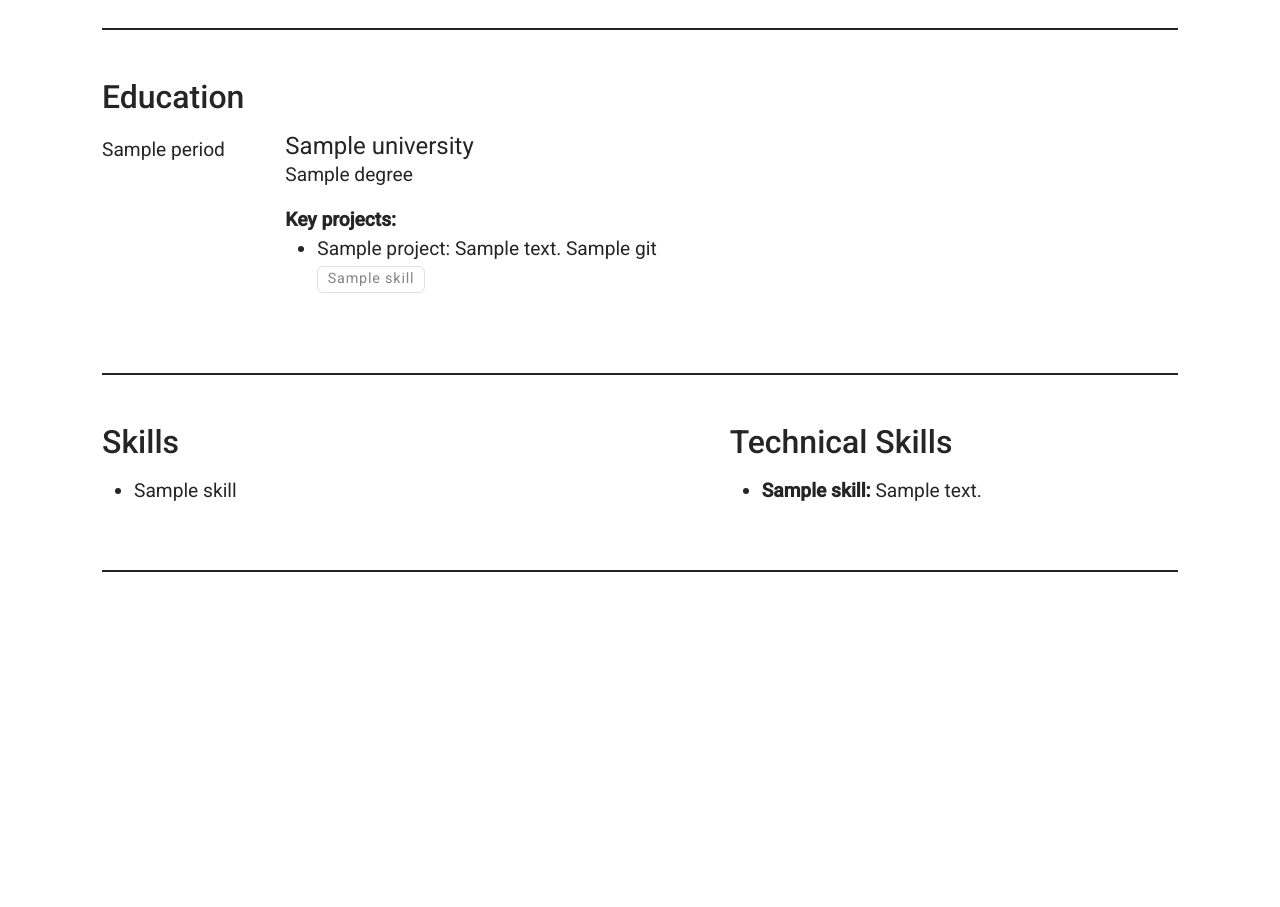
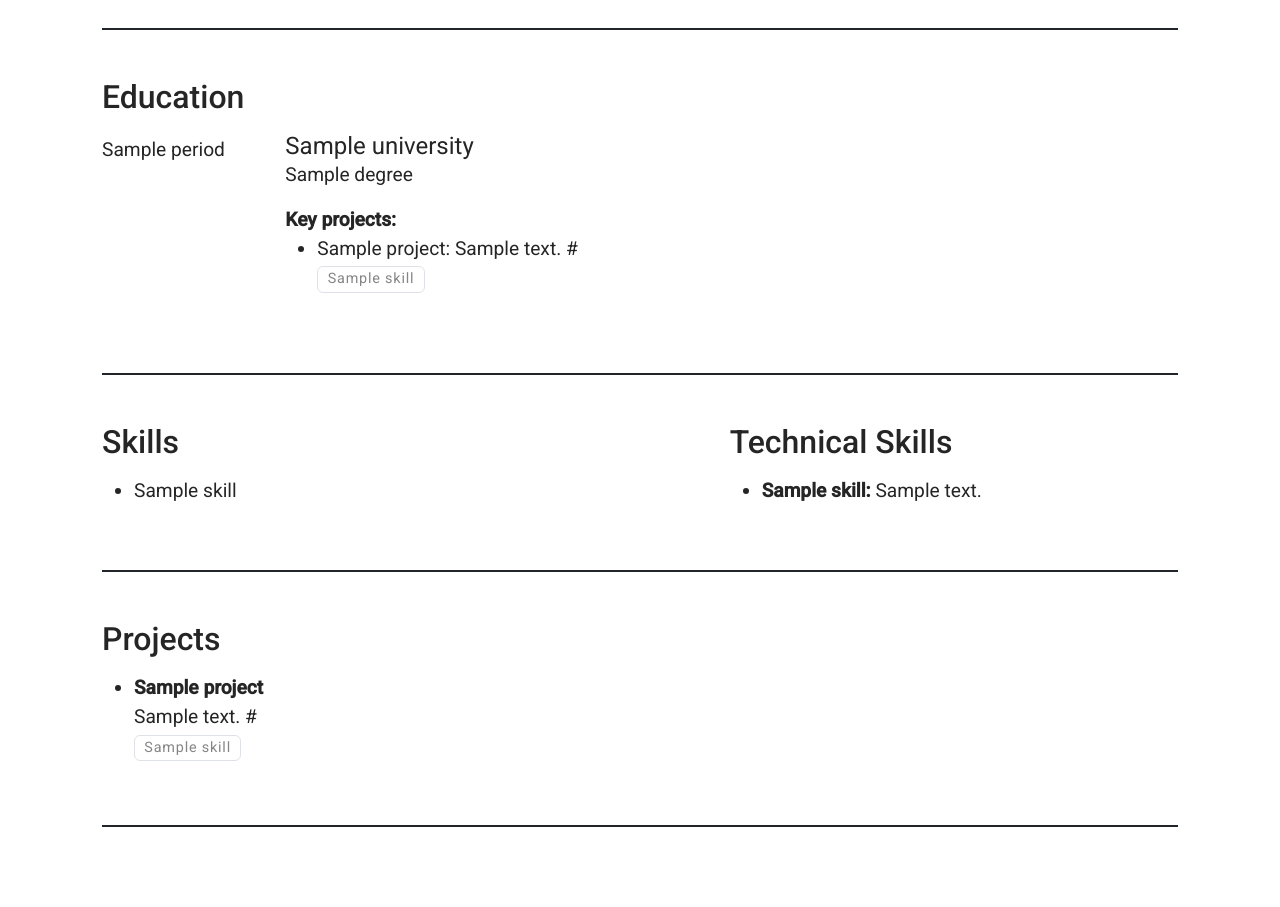
Before and after one commit to disaa0/web-resume, a Python web app: template templates/index.html in a window 1280 px wide. Shown: the part 516-1423 px from the top of the page. Before the commit the page ends 1088 px from the top, so only its background shows below. Run offline with Jinja, Linux system fonts and the light colour scheme; the template is opened without the code that fills it: most values are stand-ins (such as "Sample title", 1, 10 or a date in 2020); some libraries are stand-ins or nearby versions.

Commit message:
added projects

```diff
--- a/templates/index.html
+++ b/templates/index.html
@@ -35,7 +35,7 @@
                             <span class="screen"><a href="{{ data.pdf_name }}"><i
                                         class="far fa-file-pdf"></i>Download PDF
                                     version</a></span>
-                            <span class="print">Up-to-date version of CV is available at <a
+                            <span class="print">Up-to-date version of resume is available at <a
                                     href="https://{{ data.resume_link }}" class="text-nowrap"><i class=""
                                         aria-hidden="true"></i>{{ data.resume_link }}</a></span>
                         </p>
@@ -106,7 +106,7 @@
                         <li>
                             <p class="mb-0">{{ project.title }}:
                                 {{ project.contents }}
-                                {{ project.git }}
+                                {{ project.link }}
                             </p>
                             <div>
                                 {% for skill in project.skills %}
@@ -154,6 +154,29 @@
             </div>
             {% endif %}
         </div>
+        {% if data.personal_projects %}
+        <div class="border-bottom border-2 border-print-0 border-dark mb-5 pb-5 pb-print-0 mb-print-1">
+            <h2 class="mb-3 print-h2 mb-print-05">Projects</h2>
+            <ul>
+                {% for project in data.personal_projects %}
+                <li>
+                    <div class="mb-0">
+                        <b>{{ project.title }}</b>
+                    </div>
+                    <div class="mb-0">
+                        {{ project.description }}
+                        {{ project.link}}
+                    <div>
+                        {% for skill in project.skills %}
+                        <span class="badge text-body border border-1">{{ skill }}</span>
+                        {% endfor %}
+                    </div>
+                </li>
+                {% endfor %}
+            </ul>
+
+        </div>
+        {% endif %}
+
 </body>
-
 </html>
```
Also changed, not shown: assets/metadata.yaml (+14 -7 lines).
